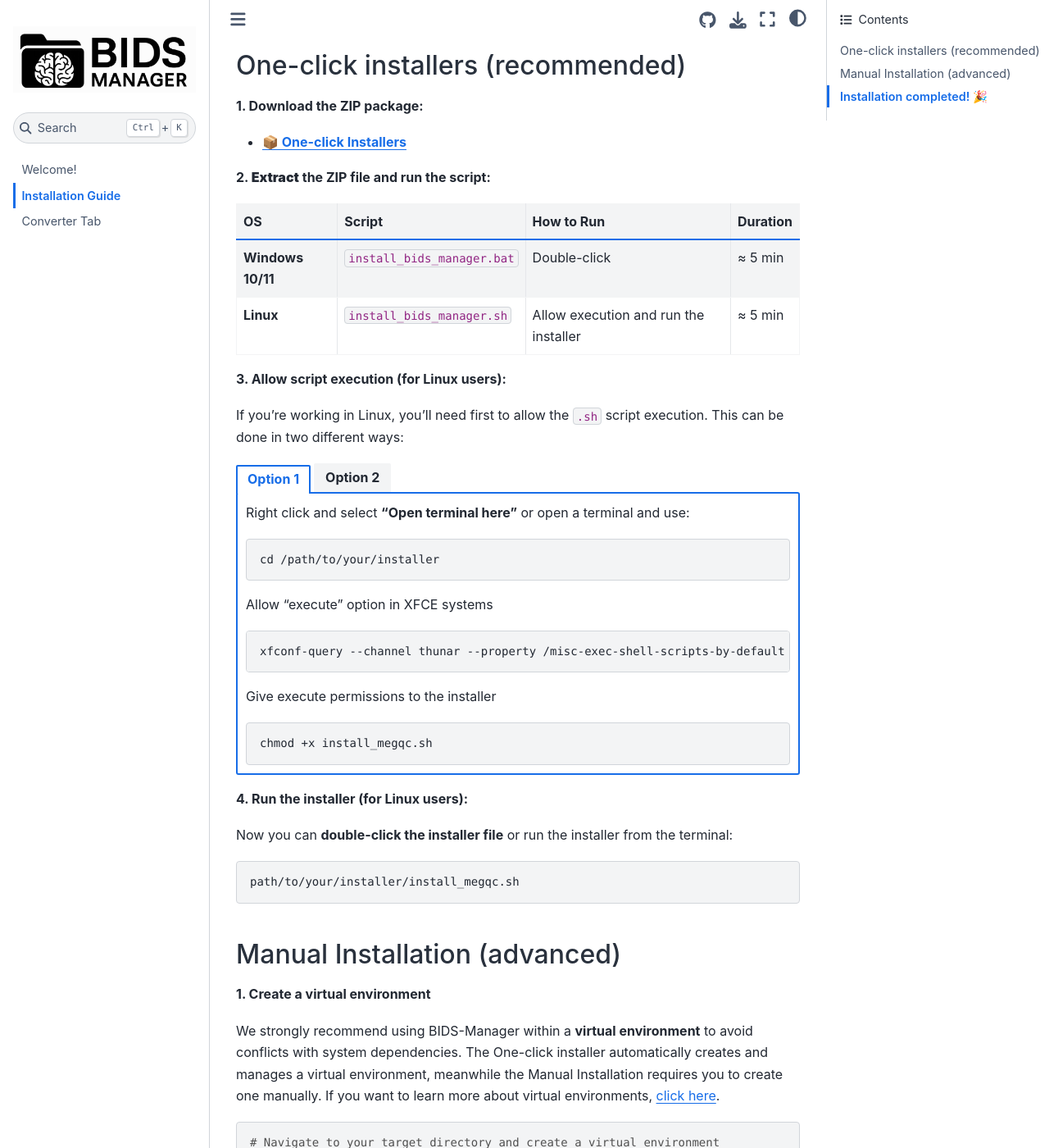
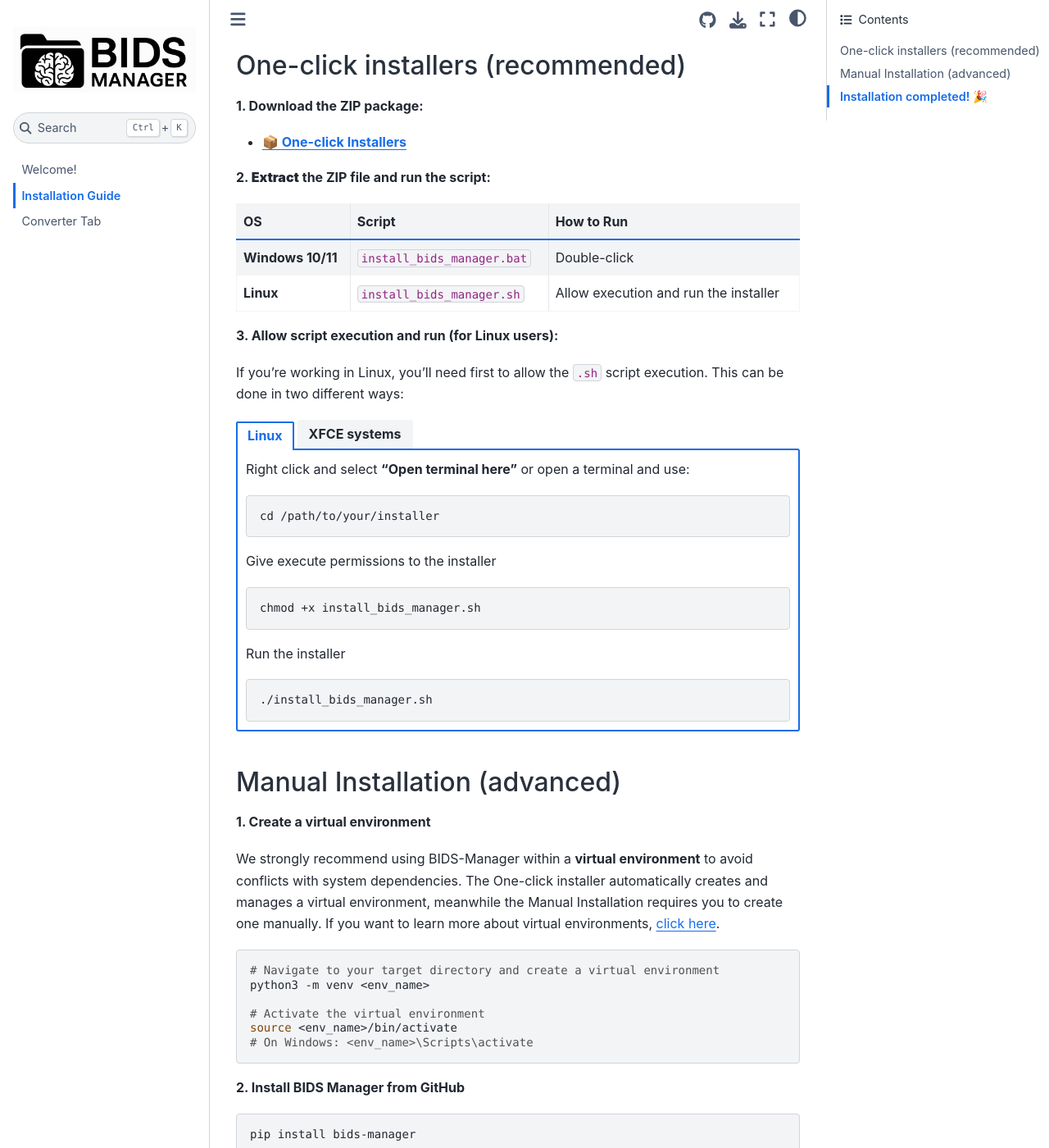
Before and after one commit to alexisbaxman/demo_bids-manager_documentation, a Jupyter Book: the page built from book/installation.md, in a window 1280 px wide and 1400 px high, scrolled down 332 px. Shown: the whole window at 82% size. Built offline with Jupyter Book 1.0.4 settings and Sphinx 7.4.7 and the Sphinx Book theme 1.1.4, drawn with Linux system fonts in a browser that asks for light colours.

Commit message:
Update installation.md

`````diff
--- a/book/installation.md
+++ b/book/installation.md
@@ -16,21 +16,34 @@ Both installation methods include all the depencies required to run the GUI and
 
 **2. **Extract** the ZIP file and run the script:**
 
-| OS               | Script                        | How to Run                         | Duration |
-|------------------|-------------------------------|------------------------------------|---------|
-| **Windows 10/11**| `install_bids_manager.bat`     | Double-click                        | ≈ 5 min |
-| **Linux**        | `install_bids_manager.sh`      | Allow execution and run the installer | ≈ 5 min |
+| OS               | Script                        | How to Run                         |
+|------------------|-------------------------------|------------------------------------|
+| **Windows 10/11**| `install_bids_manager.bat`     | Double-click                        |
+| **Linux**        | `install_bids_manager.sh`      | Allow execution and run the installer |
 
 
-**3. Allow script execution (for Linux users):**
+**3. Allow script execution and run (for Linux users):**
 
 If you're working in Linux, you'll need first to allow the `.sh` script execution. This can be done in two different ways:
 
 ````{tab-set}
-```{tab-item} Option 1
+```{tab-item} Linux
 Right click and select **"Open terminal here"** or open a terminal and use:
 
     cd /path/to/your/installer
+
+Give execute permissions to the installer
+
+    chmod +x install_bids_manager.sh
+
+Run the installer
+
+    ./install_bids_manager.sh
+
+
+```
+
+```{tab-item} XFCE systems
 
 Allow "execute" option in XFCE systems
 
@@ -38,29 +51,14 @@ Allow "execute" option in XFCE systems
 
 Give execute permissions to the installer
 
-    chmod +x install_megqc.sh
+    chmod +x install_bids_manager.sh
 
+Run the installer
 
-```
-
-```{tab-item} Option 2
-
-Make the installer executable by right-clicking the file, selecting Properties, navigating to the Permissions tab, and checking the box *"Allow this file to run as a program"*.
-
-  <img src="../static/install/properties.png" alt="properties-window" width="400px" align="center">
-
+    ./install_bids_manager.sh
 
 ```
 ````
-
-
-**4. Run the installer (for Linux users):**
-
-Now you can **double-click the installer file** or run the installer from the terminal:
-
-```bash
-path/to/your/installer/install_megqc.sh
-```
 
 
 ## Manual Installation (advanced)
`````
